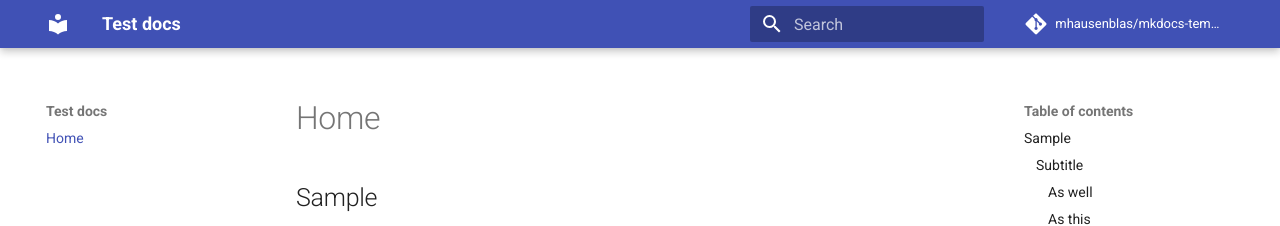
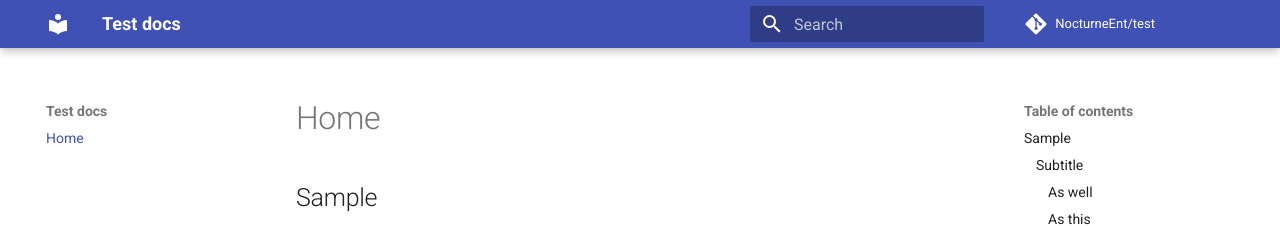
Before and after one commit to NocturneEnt/test, an MkDocs documentation site: the page built from docs/index.md, in a window 1280 px wide. Shown: the top 226 px of the page. Built offline with MkDocs 1.6.1 and Material for MkDocs 9.7.7, drawn with Linux system fonts in a browser that asks for light colours; comment, search, counter and statistics services are not loaded.

Commit message:
Update mkdocs.yml

```diff
--- a/mkdocs.yml
+++ b/mkdocs.yml
@@ -2,8 +2,8 @@ site_name: Test docs
 site_description: 'A docs test'
 site_author: 'Michael Hausenblas'
 docs_dir: docs/
-repo_name: 'mhausenblas/mkdocs-template'
-repo_url: 'https://github.com/mhausenblas/mkdocs-template'
+repo_name: 'NocturneEnt/test'
+repo_url: 'https://github.com/NocturneEnt/test'
 nav:
     - Home: index.md
 theme:
```
